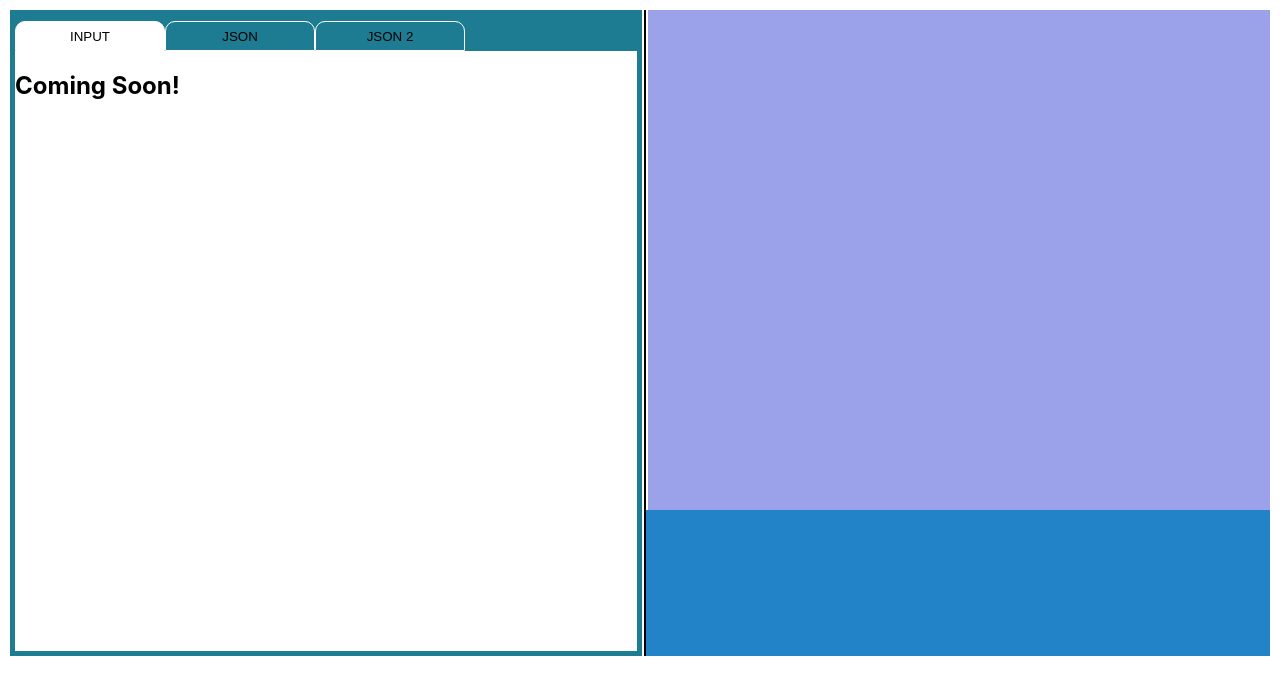
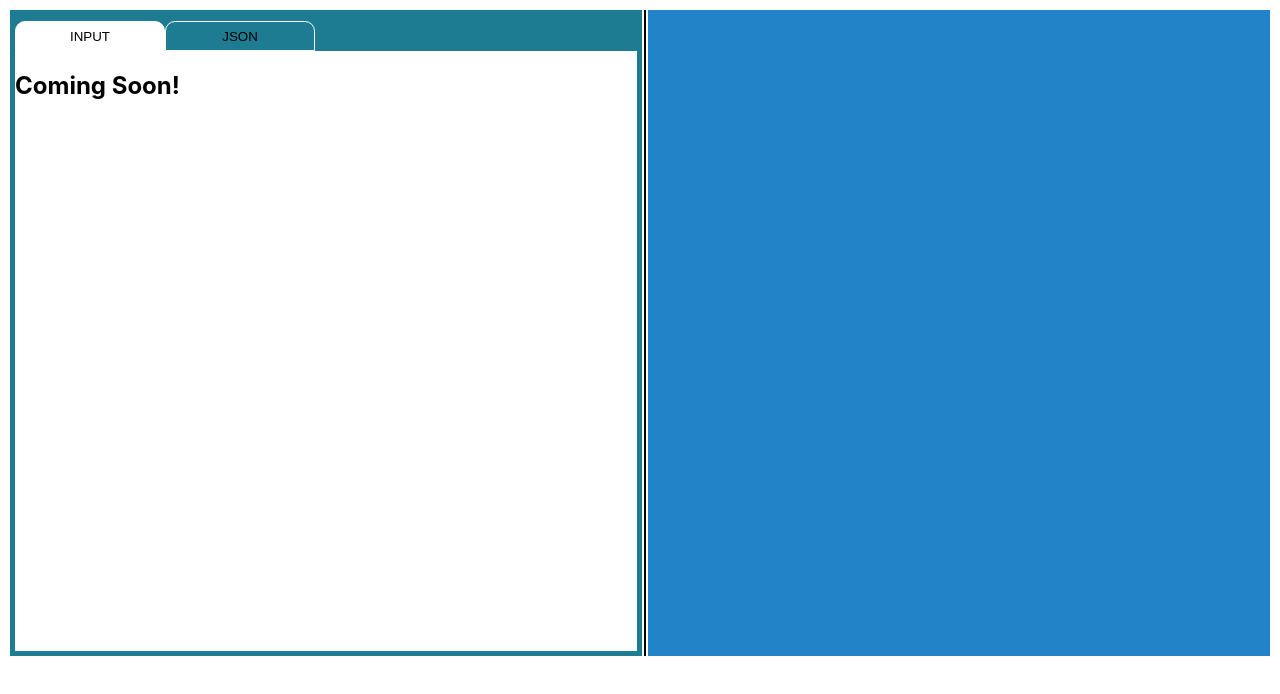
Before and after one commit to Doogma/json-editor-project-ben, a React (Create React App) app: page / in a window 1280 px wide. Shown: the top 694 px of the page. Built offline with nearby package versions, Linux system fonts and the light colour scheme; the HTML template or start-up script is replaced by a standard one.

Commit message:
removed ace and officiall use monaco

```diff
--- a/public/index.html
+++ b/public/index.html
@@ -6,7 +6,6 @@
     <meta name="viewport" content="width=device-width, initial-scale=1" />
     <meta name="theme-color" content="#000000" />
     <meta name="description" content="Web site created using create-react-app" />
-    <link rel="apple-touch-icon" href="%PUBLIC_URL%/logo192.png" />
     <title>Doogma Test Project</title>
   </head>
   <body>
--- a/src/App.styled.js
+++ b/src/App.styled.js
@@ -15,12 +15,10 @@ export const LeftContainer = styled.div`
 
 export const Divider = styled.div`
   cursor: ew-resize;
-  width: 2px;
+  width: 3px;
   background-color: black;
 `;
 
 export const RightContainer = styled.div`
-  background-color: #9ba2ea;
-  height: 500px;
   border-left: 2px solid white;
 `;
--- a/src/AppComponents/LeftColumn/MainLeft.js
+++ b/src/AppComponents/LeftColumn/MainLeft.js
@@ -1,10 +1,10 @@
 import React, { useState } from 'react';
-import Editor, { DiffEditor, useMonaco, loader } from '@monaco-editor/react';
-import AceEditor from 'react-ace';
+import Editor from '@monaco-editor/react';
+// import AceEditor from 'react-ace';
 
-import 'ace-builds/src-noconflict/mode-json';
-import 'ace-builds/src-noconflict/theme-github';
-import 'ace-builds/src-noconflict/ext-language_tools';
+// import 'ace-builds/src-noconflict/mode-json';
+// import 'ace-builds/src-noconflict/theme-github';
+// import 'ace-builds/src-noconflict/ext-language_tools';
 
 import jsonFile from './oreoTest.json';
 
@@ -17,12 +17,6 @@ function MainLeft() {
   const onChange = (newValue) => {
     setData(JSON.parse(newValue));
   };
-
-  const editorDidMount = (editor, monaco) => {
-    setTimeout(function () {
-      editor.getAction('editor.action.formatDocument').run();
-    }, 300);
-  };
   return (
     <LeftContainer>
       <LeftHeaderBar>
@@ -32,14 +26,11 @@ function MainLeft() {
         <Selector isActive={isActive === 'json'} onClick={() => setIsActive('json')}>
           JSON
         </Selector>
-        <Selector isActive={isActive === 'json2'} onClick={() => setIsActive('json2')}>
-          JSON 2
-        </Selector>
       </LeftHeaderBar>
       <LeftBody>
-        {isActive === 'json' && <AceEditor defaultValue={JSON.stringify(data, null, 2)} showPrintMargin={false} minLines={100} mode="json" theme="github" onChange={onChange} name="UNIQUE_ID_OF_DIV" editorProps={{ $blockScrolling: true }} />}
         {isActive === 'input' && <h2>Coming Soon!</h2>}
-        {isActive === 'json2' && <Editor defaultValue={JSON.stringify(data, null, 2)} height={'90vh'} defaultLanguage="json" onChange={onChange} />}
+        {isActive === 'json' && <Editor defaultValue={JSON.stringify(data, null, 2)} height={'90vh'} defaultLanguage="json" onChange={onChange} options={{ minimap: { enabled: false } }} />}
+        {/* {isActive === 'json2' && <AceEditor defaultValue={JSON.stringify(data, null, 2)} showPrintMargin={false} minLines={100} mode="json" theme="github" onChange={onChange} name="UNIQUE_ID_OF_DIV" editorProps={{ $blockScrolling: true }} />} */}
       </LeftBody>
     </LeftContainer>
   );
```
